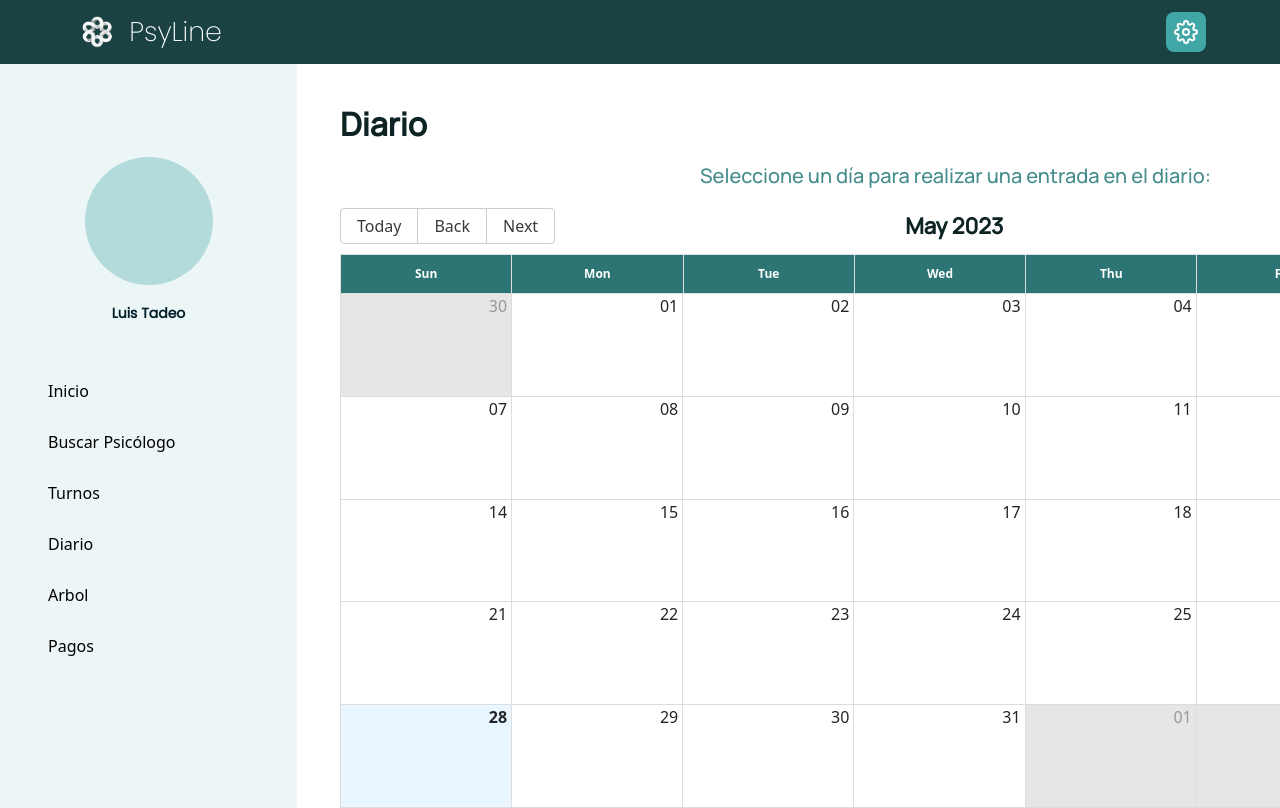
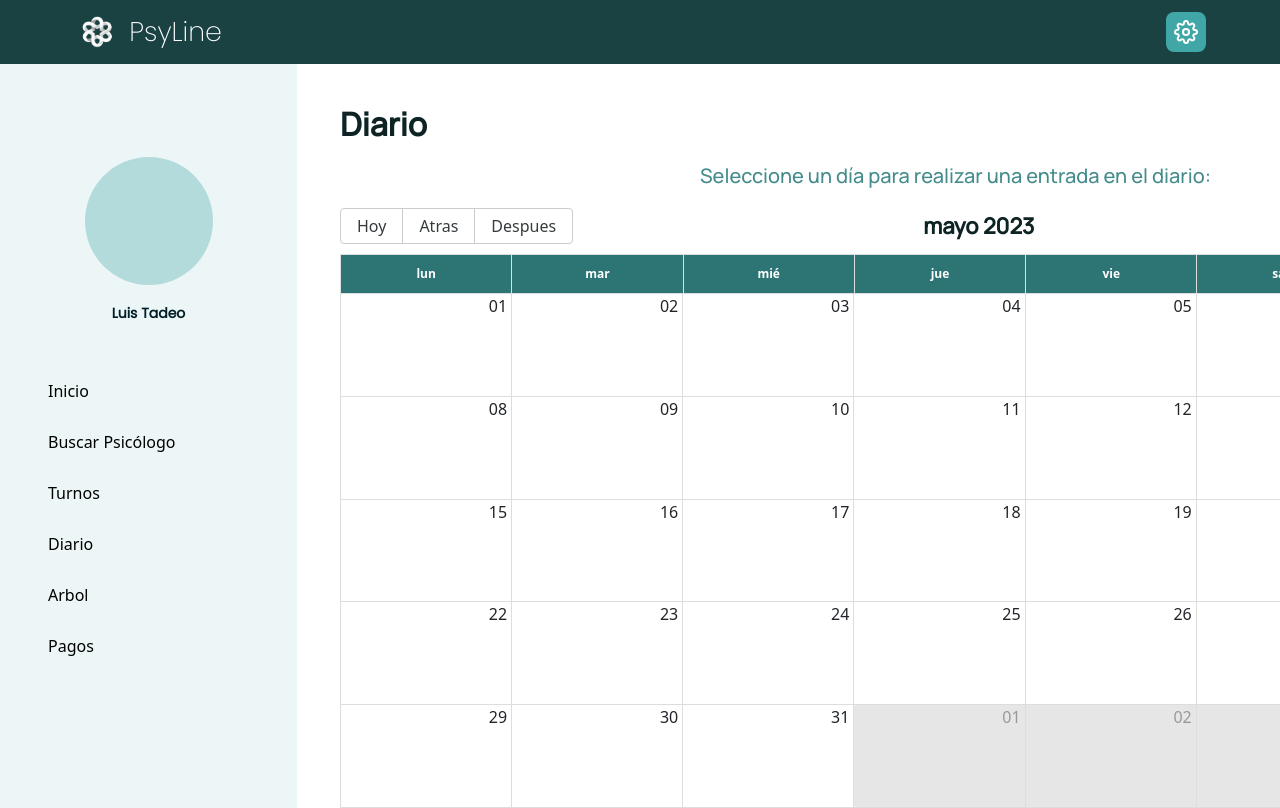
Before and after one commit to WangJian-114/Psy-Line, a React (Vite) app: page /diarypage in a window 1280 px wide. Shown: the top 808 px of the page. Built offline with nearby package versions, Linux system fonts and the light colour scheme.

Commit message:
calendario en castellano
calendario en castellano

```diff
--- a/src/components/DiaryPageComponent/index.jsx
+++ b/src/components/DiaryPageComponent/index.jsx
@@ -1,14 +1,18 @@
-import React from 'react';
+import React  from 'react';
+import { Calendar, dateFnsLocalizer } from 'react-big-calendar';
+import 'react-big-calendar/lib/css/react-big-calendar.css';
 
-import { Calendar, momentLocalizer, Views } from 'react-big-calendar';
 import moment from 'moment';
-import 'react-big-calendar/lib/css/react-big-calendar.css';
-import './styles/DiaryPageComponent.css'
+import 'moment/locale/es';
+import format from "date-fns/format";
+import parse from "date-fns/parse";
+import startOfWeek from "date-fns/startOfWeek";
+import getDay from "date-fns/getDay";
+import es from 'date-fns/locale/es';
+
+import './styles/DiaryPageComponent.css';
 
 import { Link, useLocation } from 'react-router-dom';
-
-
-
 
 const CalendarComponent = () => {
 
@@ -36,6 +40,7 @@ const CalendarComponent = () => {
     ];
 
 
+
     // si entre por primera vez, miAnimo viene en null
     if (miAnimo != null) {
     // creo un nuevo evento para el dia 14
@@ -54,8 +59,18 @@ const CalendarComponent = () => {
       events[2].title = miAnimo;
       }
 
-
-  const localizer = momentLocalizer(moment);
+  // cambio de idioma
+  const locales = {
+    es: es,
+  };
+  const localizer = dateFnsLocalizer({
+    format,
+    parse,
+    startOfWeek,
+    getDay,
+    locales,
+  });
+  // fin cambio de idioma
 
   const Event = ({ event }) => {
     return (
@@ -82,12 +97,21 @@ const CalendarComponent = () => {
       <h2 className='texto_elegi_dia_escribir'>Seleccione un día para realizar una entrada en el diario:</h2>
       <div style={{ height: '600px', width: '1200px' }}>
         <Calendar
+         culture="es"
          localizer={localizer}
          events={events}
          startAccessor="start"
          endAccessor="end"
          components={{event:Event, month:{dateHeader: CustomMonthDay}}}
          views={['month']}
+         messages={{
+          next: "Despues",
+          previous: "Atras",
+          today: "Hoy",
+          month: "Mes",
+          week: "Semana",
+          day: "Día"
+         }}
         />
       </div>
     </div>
```
